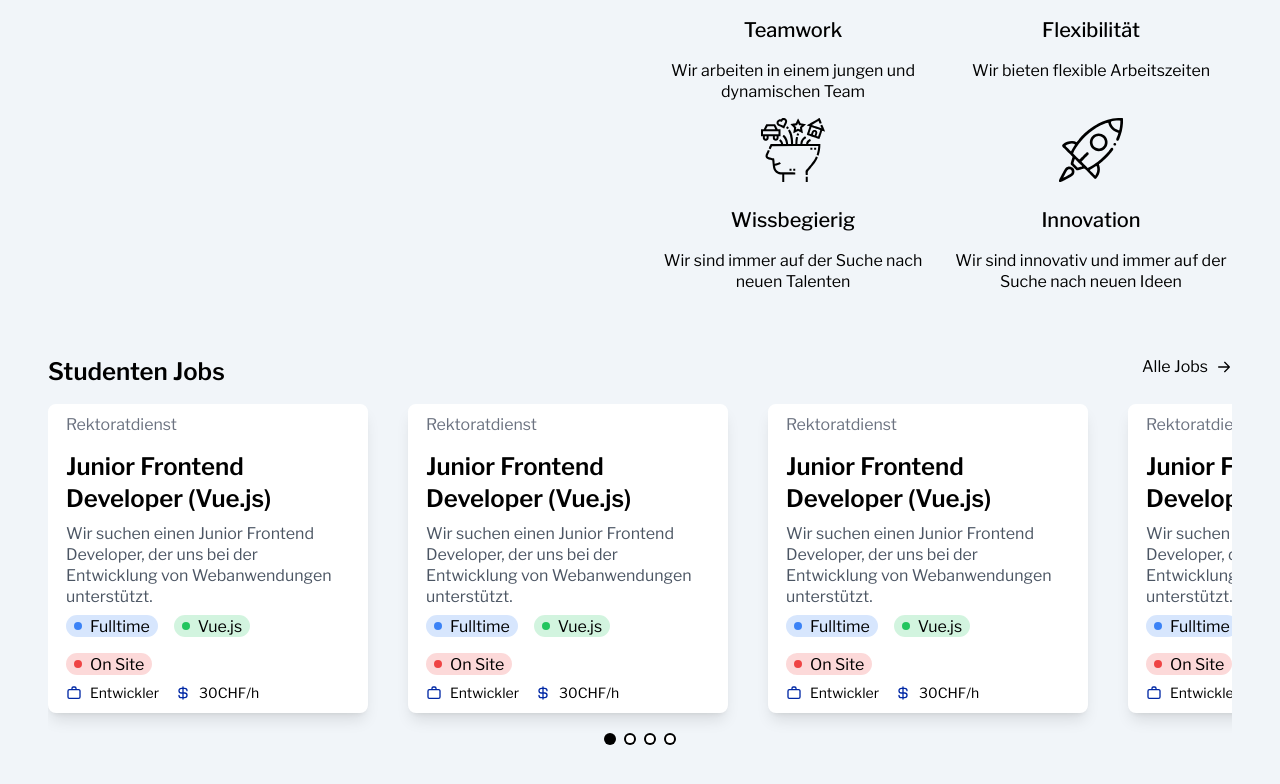
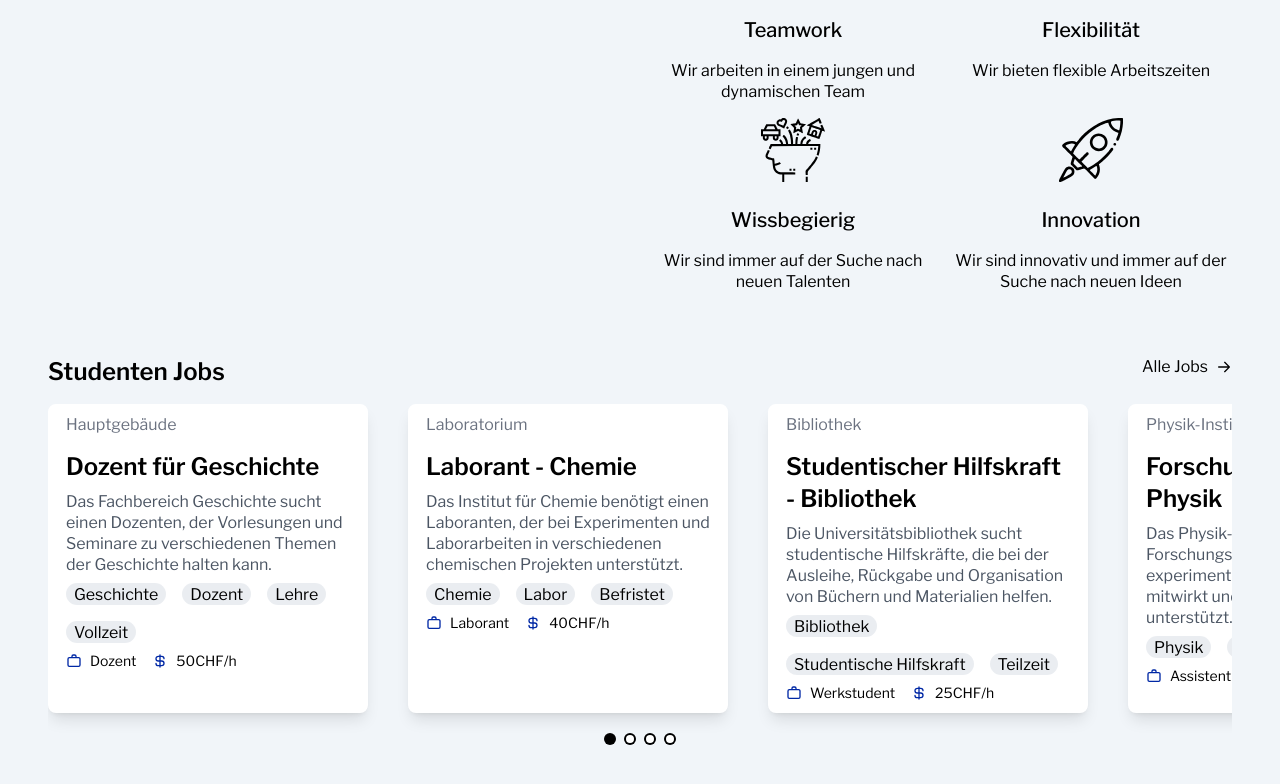
Before and after one commit to skyZcoding/uzh, a Vue app: page / in a window 1280 px wide. Shown: the part 728-1512 px from the top of the page. Built offline with nearby package versions, Linux system fonts and the light colour scheme.

Commit message:
Added basic filter

```diff
--- a/src/components/Header.vue
+++ b/src/components/Header.vue
@@ -11,6 +11,11 @@ const links = [
     title: "Home",
     link: "/",
   },
+  {
+    id: 2,
+    title: "Jobs",
+    link: "/jobs",
+  }
 ];
 
 const state = reactive({
--- a/src/components/JobCard.vue
+++ b/src/components/JobCard.vue
@@ -1,5 +1,17 @@
 <script setup lang="ts">
 import { useRouter } from "vue-router";
+import { defineProps, toRefs } from "vue";
+
+const props = defineProps({
+  title: String,
+  description: String,
+  place: String,
+  salary: String,
+  type: String,
+  tags: Array,
+});
+
+const { title, description, place, salary, type, tags } = toRefs(props);
 
 const router = useRouter();
 
@@ -8,37 +20,33 @@ function goToJobDetail() {
 }
 </script>
 
-
 <template>
-    <div @click="goToJobDetail()" class="rounded-lg bg-white px-4 py-2 flex flex-col w-[20rem] shadow-lg
-    cursor-pointer group duration-200 hover:border-secondary border-white border-2">
-        <p class="mb-4 text-gray-500">Rektoratdienst</p>
-        <h2 class="mb-2 group-hover:text-secondary duration-200">Junior Frontend Developer (Vue.js)</h2>
-        <p class="text-gray-600">Wir suchen einen Junior Frontend Developer, der uns bei der Entwicklung von Webanwendungen unterstützt.</p>
+  <div
+    @click="goToJobDetail()"
+    class="rounded-lg bg-white px-4 py-2 flex flex-col w-[20rem] shadow-lg cursor-pointer group duration-200 hover:border-secondary border-white border-2"
+  >
+    <p class="mb-4 text-gray-500">{{ place }}</p>
+    <h2 class="mb-2 group-hover:text-secondary duration-200">{{ title }}</h2>
+    <p class="text-gray-600">{{ description }}</p>
 
     <div class="flex flex-row flex-wrap gap-4 mt-2">
-            <div class="px-2 py-[0.5px] bg-blue-500 bg-opacity-20 rounded-full flex flex-row items-center">
-                <div class="rounded-full h-2 w-2 bg-blue-500 mr-2"></div>
-                <p>Fulltime</p>
-            </div>
-            <div class="px-2 py-[0.5px] bg-green-500 bg-opacity-20 rounded-full flex flex-row items-center">
-                <div class="rounded-full h-2 w-2 bg-green-500 mr-2"></div>
-                <p>Vue.js</p>
-            </div>
-            <div class="px-2 py-[0.5px] bg-red-500 bg-opacity-20 rounded-full flex flex-row items-center">
-                <div class="rounded-full h-2 w-2 bg-red-500 mr-2"></div>
-                <p>On Site</p>
+      <div
+        v-for="tag in tags"
+        :key="tag"
+        class="px-2 py-[0.5px] bg-slate-400 bg-opacity-20 rounded-full flex flex-row items-center"
+      >
+        <p>{{ tag }}</p>
       </div>
     </div>
 
     <div class="flex flex-row gap-4 mt-2">
       <div class="flex flex-row items-center">
         <img src="/icons/work.svg" class="h-4 w-4 mr-2" />
-                <p class="text-sm">Entwickler</p>
+        <p class="text-sm">{{ type }}</p>
       </div>
       <div class="flex flex-row items-center">
         <img src="/icons/dollar.svg" class="h-4 w-4 mr-2" />
-                <p class="text-sm">30CHF/h</p>
+        <p class="text-sm">{{ salary }}</p>
       </div>
     </div>
   </div>
--- a/src/components/Link.vue
+++ b/src/components/Link.vue
@@ -1,10 +1,3 @@
-<template>
-    <router-link :to="link" :class="level == 'primary' ? 'bg-secondary duration-200 hover:bg-[#011e78] text-white' : 'bg-white text-primary border-slate-400 border-[1px]'"
-        class="shadow-sm rounded-full font-medium px-4 py-3 text-center">
-        {{ title }}
-    </router-link>
-</template>
-
 <script setup lang="ts">
 import { defineProps, toRefs } from 'vue';
 
@@ -16,3 +9,10 @@ const props = defineProps({
 
 const { title, link, level } = toRefs(props);
 </script>
+
+<template>
+    <router-link :to="link" :class="level == 'primary' ? 'bg-secondary duration-200 hover:bg-[#011e78] text-white' : 'bg-white text-primary border-slate-400 border-[1px]'"
+        class="shadow-sm rounded-full font-medium px-4 py-3 text-center">
+        {{ title }}
+    </router-link>
+</template>
--- a/src/views/Home.vue
+++ b/src/views/Home.vue
@@ -4,7 +4,63 @@ import JobCard from "../components/JobCard.vue";
 import Carousel from "../components/Carousel.vue";
 import TextImage from "../components/TextImage.vue";
 
-const jobs = [1, 1, 1, 1, 1, 1];
+const jobs = [
+  {
+    title: "Dozent für Geschichte",
+    description:
+      "Das Fachbereich Geschichte sucht einen Dozenten, der Vorlesungen und Seminare zu verschiedenen Themen der Geschichte halten kann.",
+    place: "Hauptgebäude",
+    type: "Dozent",
+    tags: ["Geschichte", "Dozent", "Lehre", "Vollzeit"],
+    salary: "50CHF/h",
+  },
+  {
+    title: "Laborant - Chemie",
+    description:
+      "Das Institut für Chemie benötigt einen Laboranten, der bei Experimenten und Laborarbeiten in verschiedenen chemischen Projekten unterstützt.",
+    place: "Laboratorium",
+    type: "Laborant",
+    tags: ["Chemie", "Labor", "Befristet"],
+    salary: "40CHF/h",
+  },
+  {
+    title: "Studentischer Hilfskraft - Bibliothek",
+    description:
+      "Die Universitätsbibliothek sucht studentische Hilfskräfte, die bei der Ausleihe, Rückgabe und Organisation von Büchern und Materialien helfen.",
+    place: "Bibliothek",
+    type: "Werkstudent",
+    tags: ["Bibliothek", "Studentische Hilfskraft", "Teilzeit"],
+    salary: "25CHF/h",
+  },
+  {
+    title: "Forschungsassistent - Physik",
+    description:
+      "Das Physik-Institut sucht einen Forschungsassistenten, der bei experimentellen Physikprojekten mitwirkt und bei der Datenanalyse unterstützt.",
+    place: "Physik-Institut",
+    type: "Assistent",
+    tags: ["Physik", "Forschung", "Vollzeit"],
+    salary: "45CHF/h",
+  },
+  {
+    title: "Studentischer Hilfskraft - IT",
+    description:
+      "Das IT-Team sucht studentische Hilfskräfte, die bei der Wartung und Pflege von IT-Systemen und Anwendungen helfen.",
+    place: "IT-Abteilung",
+    type: "Werkstudent",
+    tags: ["IT", "Studentische Hilfskraft", "Teilzeit"],
+    salary: "30CHF/h",
+  },
+  {
+    title: "Junior Frontend Developer (Vue.js)",
+    description:
+      "Wir suchen einen Junior Frontend Developer, der uns bei der Entwicklung von Webanwendungen unterstützt.",
+    place: "Rektoratdienst",
+    salary: "30CHF/h",
+    type: "Entwickler",
+    tags: ["Fulltime", "Vue.js", "On Site"],
+  },
+];
+
 const facts = [
   {
     title: "Teamwork",
@@ -82,12 +138,16 @@ const facts = [
           </router-link>
         </div>
         <Carousel :list="jobs">
-          <JobCard class="flex-shrink-0 snap-start mx-5" />
-          <JobCard class="flex-shrink-0 snap-start mx-5" />
-          <JobCard class="flex-shrink-0 snap-start mx-5" />
-          <JobCard class="flex-shrink-0 snap-start mx-5" />
-          <JobCard class="flex-shrink-0 snap-start mx-5" />
-          <JobCard class="flex-shrink-0 snap-start mx-5" />
+          <JobCard class="flex-shrink-0 snap-start mx-5"
+            v-for="(job, index) in jobs"
+            :key="index"
+            :title="job.title"
+            :description="job.description"
+            :place="job.place"
+            :salary="job.salary"
+            :type="job.type"
+            :tags="job.tags"
+          />
         </Carousel>
       </div>
     </div>
--- a/src/views/Job/Jobs.vue
+++ b/src/views/Job/Jobs.vue
@@ -1,19 +1,104 @@
 <script setup lang="ts">
 import JobCard from "../../components/JobCard.vue";
-import { reactive } from "vue";
+import { reactive, onMounted } from "vue";
 
-const jobs = [1, 2, 3, 4, 5, 6, 7, 9, 10, 11, 12, 13, 14, 15];
+const jobs = [
+  {
+    title: "Dozent für Geschichte",
+    description:
+      "Das Fachbereich Geschichte sucht einen Dozenten, der Vorlesungen und Seminare zu verschiedenen Themen der Geschichte halten kann.",
+    place: "Hauptgebäude",
+    type: "Dozent",
+    tags: ["Geschichte", "Dozent", "Lehre", "Vollzeit"],
+    salary: "50CHF/h",
+  },
+  {
+    title: "Laborant - Chemie",
+    description:
+      "Das Institut für Chemie benötigt einen Laboranten, der bei Experimenten und Laborarbeiten in verschiedenen chemischen Projekten unterstützt.",
+    place: "Laboratorium",
+    type: "Laborant",
+    tags: ["Chemie", "Labor", "Befristet"],
+    salary: "40CHF/h",
+  },
+  {
+    title: "Studentischer Hilfskraft - Bibliothek",
+    description:
+      "Die Universitätsbibliothek sucht studentische Hilfskräfte, die bei der Ausleihe, Rückgabe und Organisation von Büchern und Materialien helfen.",
+    place: "Bibliothek",
+    type: "Werkstudent",
+    tags: ["Bibliothek", "Studentische Hilfskraft", "Teilzeit"],
+    salary: "25CHF/h",
+  },
+  {
+    title: "Forschungsassistent - Physik",
+    description:
+      "Das Physik-Institut sucht einen Forschungsassistenten, der bei experimentellen Physikprojekten mitwirkt und bei der Datenanalyse unterstützt.",
+    place: "Physik-Institut",
+    type: "Assistent",
+    tags: ["Physik", "Forschung", "Vollzeit"],
+    salary: "45CHF/h",
+  },
+  {
+    title: "Studentischer Hilfskraft - IT",
+    description:
+      "Das IT-Team sucht studentische Hilfskräfte, die bei der Wartung und Pflege von IT-Systemen und Anwendungen helfen.",
+    place: "IT-Abteilung",
+    type: "Werkstudent",
+    tags: ["IT", "Studentische Hilfskraft", "Teilzeit"],
+    salary: "30CHF/h",
+  },
+  {
+    title: "Junior Frontend Developer (Vue.js)",
+    description:
+      "Wir suchen einen Junior Frontend Developer, der uns bei der Entwicklung von Webanwendungen unterstützt.",
+    place: "Rektoratdienst",
+    salary: "30CHF/h",
+    type: "Entwickler",
+    tags: ["Fulltime", "Vue.js", "On Site"],
+  },
+];
+
 const state = reactive({
   tags: [
     { name: "Vue.js", selected: true },
     { name: "Fulltime", selected: true },
     { name: "Remote", selected: true },
+    { name: "On Site", selected: true },
+    { name: "Teilzeit", selected: true },
+    { name: "Vollzeit", selected: true },
+    { name: "Befristet", selected: true },
+    { name: "Chemie", selected: true },
+    { name: "Physik", selected: true },
+    { name: "Geschichte", selected: true },
+    { name: "Bibliothek", selected: true },
+    { name: "IT", selected: true },
+    { name: "Labor", selected: true },
+    { name: "Forschung", selected: true },
+    { name: "Studentische Hilfskraft", selected: true },
+    { name: "Assistent", selected: true },
+    { name: "Lehre", selected: true },
+    { name: "Dozent", selected: true },
   ],
+  jobs: [],
 });
 
 function filterJobs(tag: any) {
   tag.selected = !tag.selected;
+  getFilteredJobs();
 }
+
+function getFilteredJobs() {
+  state.jobs = jobs.filter((job) => {
+    return job.tags.some((tag) => {
+      return state.tags.find((t) => t.name === tag && t.selected);
+    });
+  });
+}
+
+onMounted(() => {
+  getFilteredJobs();
+});
 </script>
 
 <template>
@@ -25,13 +110,14 @@ function filterJobs(tag: any) {
           <div
             v-for="tag in state.tags"
             :key="tag"
-            class="px-2 py-[0.5px] bg-blue-500 bg-opacity-20 rounded-full flex flex-row items-center mr-2 mb-2 cursor-pointer"
+            class="px-2 py-[0.5px] rounded-full flex flex-row items-center mr-2 mb-2 cursor-pointer"
+            :class="
+              tag.selected
+                ? 'bg-secondary text-white'
+                : 'bg-slate-400 text-primary'
+            "
             @click="filterJobs(tag)"
           >
-            <div
-              :class="tag.selected ? 'bg-blue-500' : 'bg-white'"
-              class="rounded-full h-2 w-2 mr-2"
-            ></div>
             <p>{{ tag.name }}</p>
           </div>
         </div>
@@ -42,7 +128,16 @@ function filterJobs(tag: any) {
         <h3 class="font-semibold">{{ jobs.length + " Jobs" }}</h3>
       </div>
       <div class="grid grid-col-1 xl:grid-cols-2 2xl:grid-cols-3 gap-6">
-        <JobCard v-for="job in jobs" :key="job" />
+        <JobCard
+          v-for="(job, index) in state.jobs"
+          :key="index"
+          :title="job.title"
+          :description="job.description"
+          :place="job.place"
+          :salary="job.salary"
+          :type="job.type"
+          :tags="job.tags"
+        />
       </div>
     </div>
   </div>
```
Lines whose indentation alone changed are shown as unchanged.
